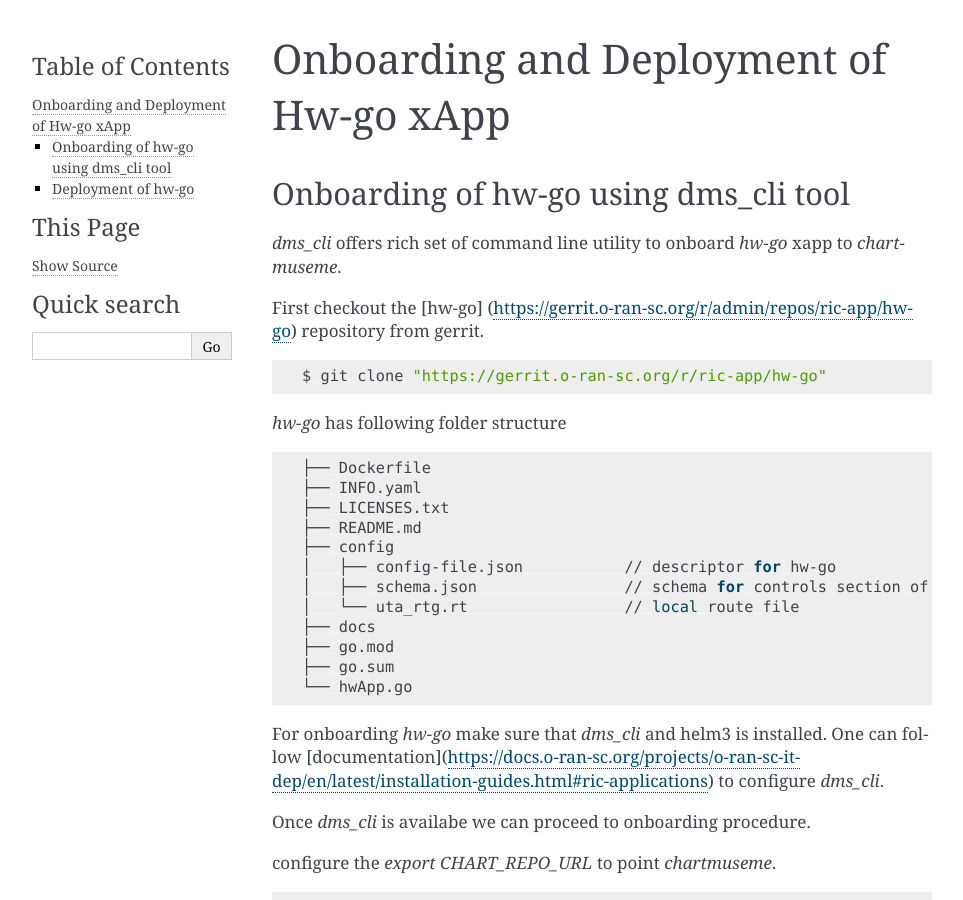
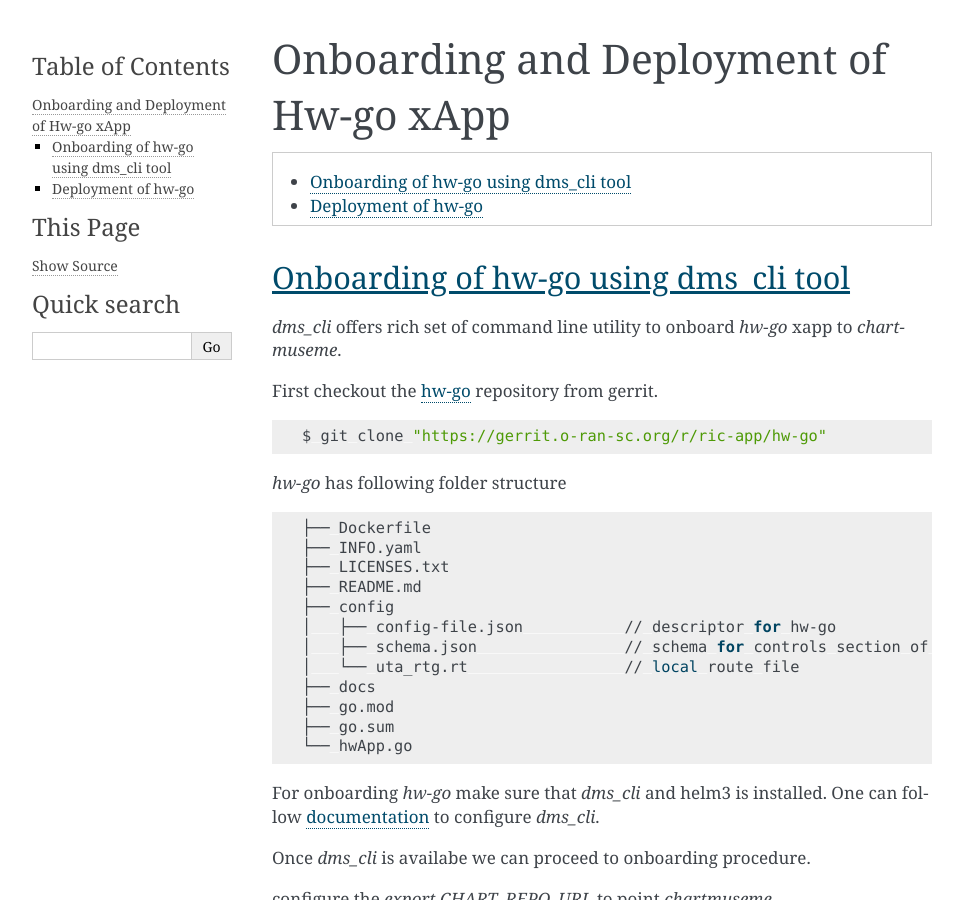
Before and after one commit to o-ran-sc/ric-app-hw-go, a Sphinx documentation site: the page built from docs/onboard-and-deploy.rst, in a window 1280 px wide and 900 px high. Shown: the whole window, without its empty margins (148-1111 px from the left). Built offline with Sphinx 7.4.7, drawn with Linux system fonts in a browser that asks for light colours.

Commit message:
Add required file for the documentation
Add required file for the documentation and correction.

Change-Id: If62fa287c3471561093730371c11a3629b6856f9
Signed-off-by: subhash kumar singh <subh.singh@samsung.com>

```diff
--- a/docs/index.rst
+++ b/docs/index.rst
@@ -14,6 +14,7 @@ Welcome to O-RAN SC HW-go Documentation
    release-notes.rst
    installation-guide.rst
    user-guide.rst
+   onboard-and-deploy.rst
 
 * :ref:`genindex`
 * :ref:`modindex`
--- a/docs/onboard-and-deploy.rst
+++ b/docs/onboard-and-deploy.rst
@@ -14,7 +17,7 @@ Onboarding of hw-go using dms_cli tool
 `dms_cli` offers rich set of command line utility to onboard *hw-go* xapp
 to `chartmuseme`.
 
-First checkout the [hw-go] (https://gerrit.o-ran-sc.org/r/admin/repos/ric-app/hw-go) repository from gerrit.
+First checkout the `hw-go <https://gerrit.o-ran-sc.org/r/admin/repos/ric-app/hw-go>`_ repository from gerrit.
 
 .. code-block:: bash
 
@@ -39,7 +42,7 @@ First checkout the [hw-go] (https://gerrit.o-ran-sc.org/r/admin/repos/ric-app/hw
   └── hwApp.go
 
 
-For onboarding `hw-go` make sure that `dms_cli` and helm3 is installed. One can follow [documentation](https://docs.o-ran-sc.org/projects/o-ran-sc-it-dep/en/latest/installation-guides.html#ric-applications) to
+For onboarding `hw-go` make sure that `dms_cli` and helm3 is installed. One can follow `documentation <https://docs.o-ran-sc.org/projects/o-ran-sc-it-dep/en/latest/installation-guides.html#ric-applications>`_ to
 configure `dms_cli`.
 
 Once `dms_cli` is availabe we can proceed to onboarding procedure.
```
Also changed, not shown: other parts of docs/onboard-and-deploy.rst (+3 -0 lines), docs/installation-guide.rst (+1 -11 lines), .readthedocs.yaml (added), 2 other files.
